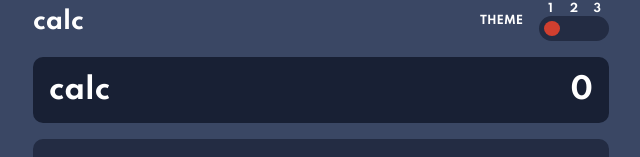
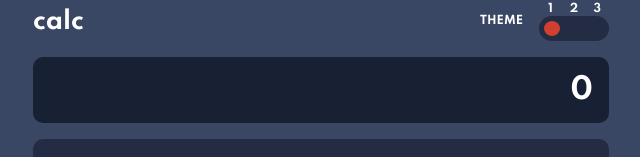
Before and after one commit to gusvianadev/fcc-calculator, a React (Create React App) app: page / in a window 1280 px wide. Shown: the part 132-289 px from the top of the page, without its empty margins (319-959 px from the left). Built offline with nearby package versions, Linux system fonts and the light colour scheme.

Commit message:
testing bug on deploy

```diff
--- a/src/components/CalcScreen/CalcScreen.jsx
+++ b/src/components/CalcScreen/CalcScreen.jsx
@@ -14,10 +14,10 @@ const CalcScreen = ({ operation, screen }) => {
 				case 'divide':
 					return '/';
 				default:
-					return 'calc';
+					return '';
 			}
 		} else {
-			return 'calc';
+			return '';
 		}
 	};
 	return (
```
